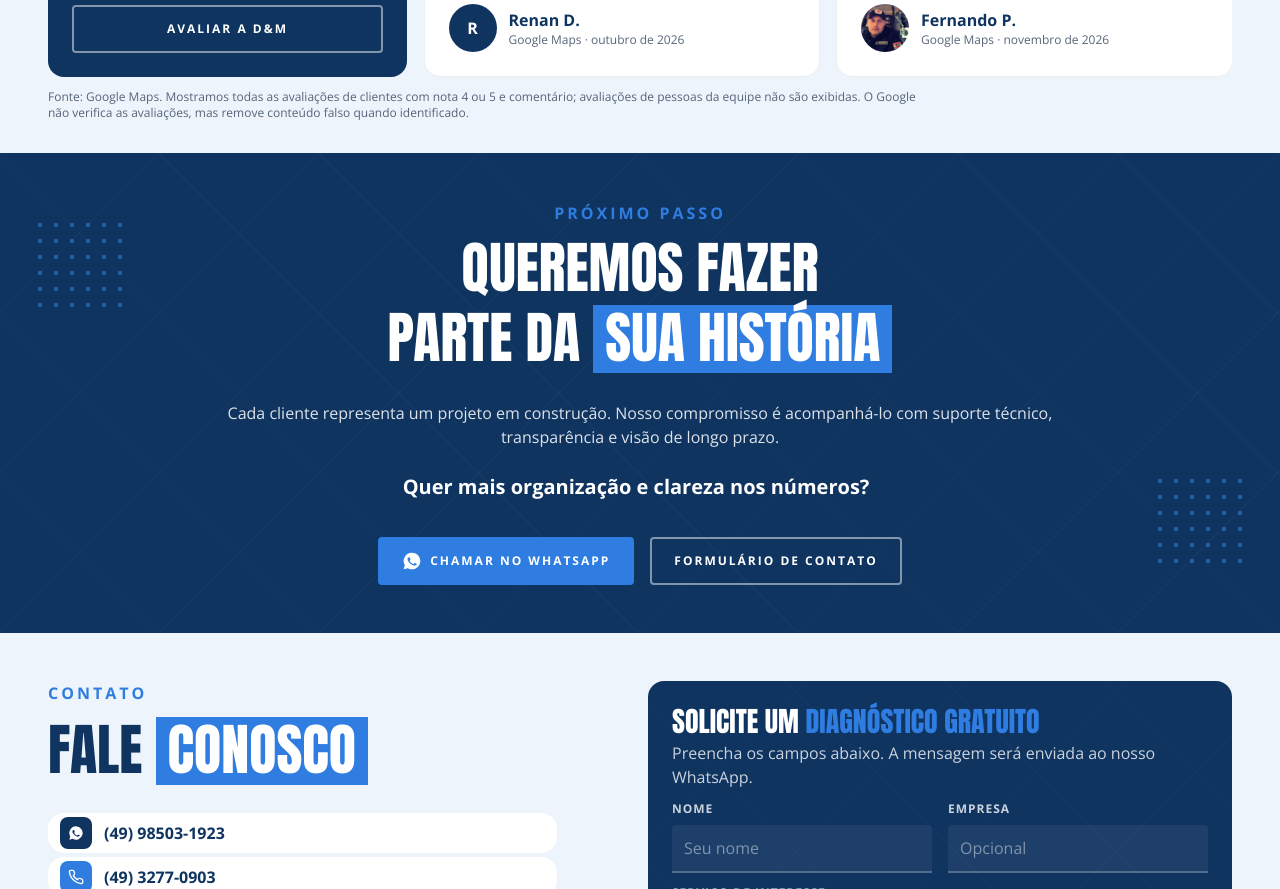
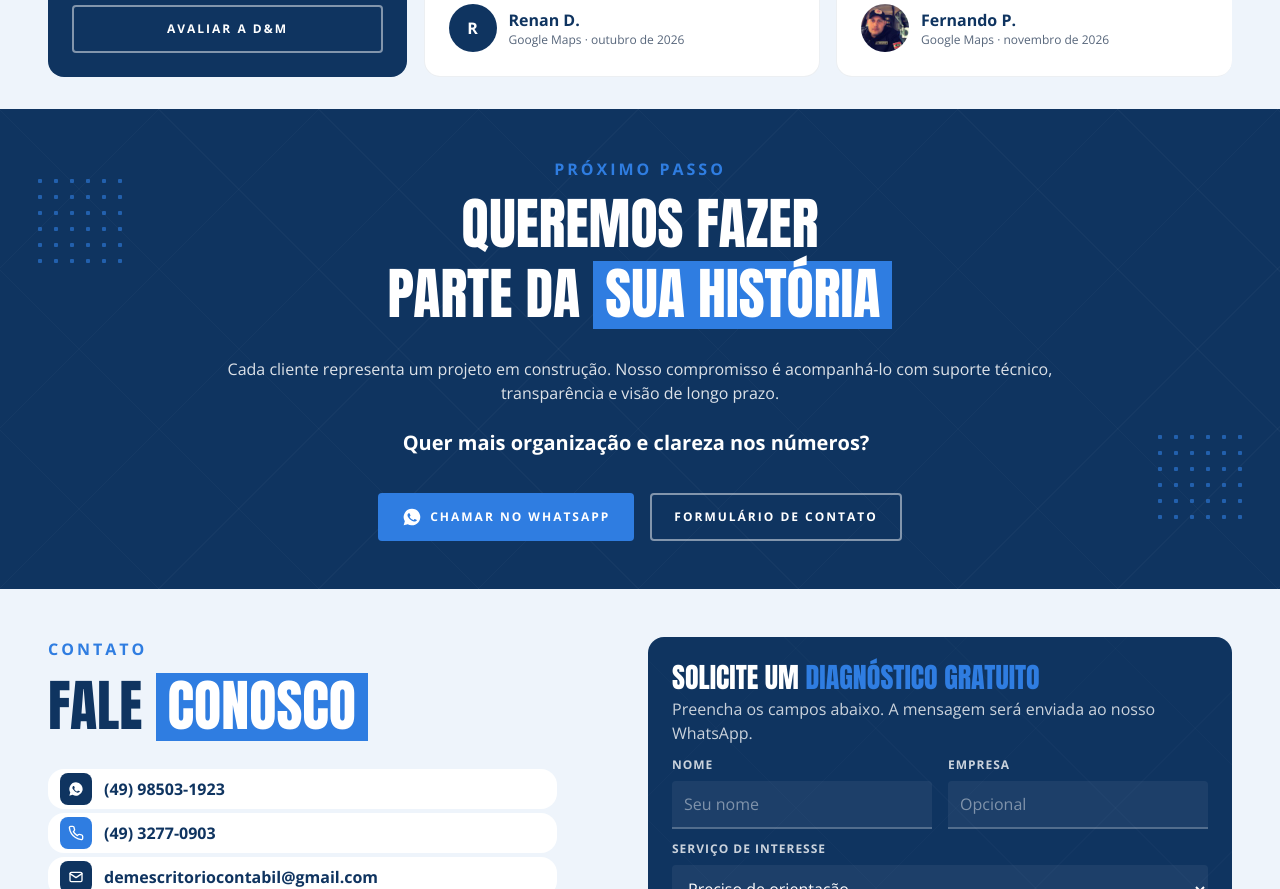
Before and after one commit to laiscardoso014/DeM-Site-e-Arquivo, a plain HTML site: page index.html in a window 1280 px wide. Shown: the part 5649-6538 px from the top of the page. Drawn offline with nearby package versions, Linux system fonts and the light colour scheme; no server answers.

Commit message:
remove aviso sobre avaliações do Google Maps

```diff
--- a/index.html
+++ b/index.html
@@ -425,7 +425,6 @@
         </div>
       </div>
     </div>
-    <p class="aval-aviso">Fonte: Google Maps. Mostramos todas as avaliações de clientes com nota 4 ou 5 e comentário; avaliações de pessoas da equipe não são exibidas. O Google não verifica as avaliações, mas remove conteúdo falso quando identificado.</p>
   </div>
 </section>
 
```
